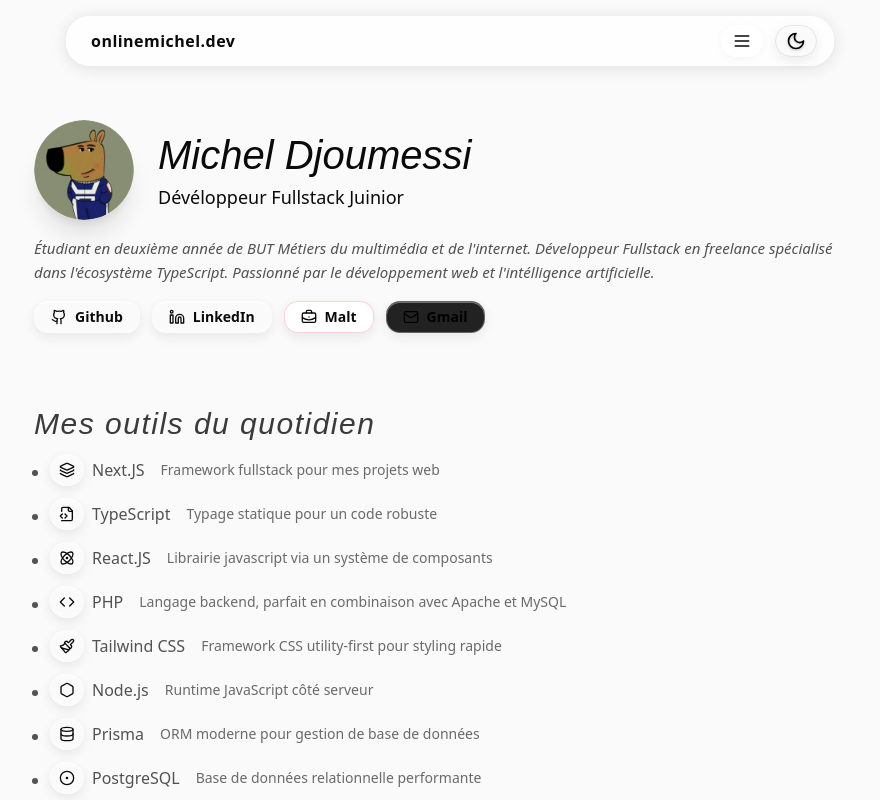
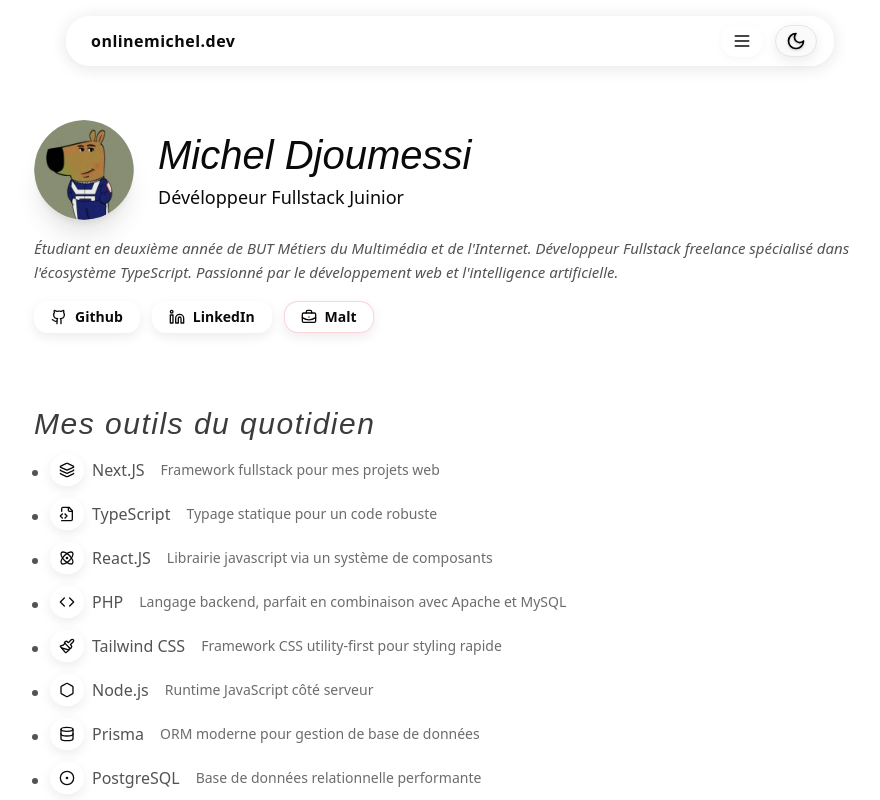
Before and after one commit to michel-DC/Portfolio, a Next.js app: page / in a window 1280 px wide. Shown: the top 800 px of the page, without its empty margins (190-1070 px from the left). Built offline with nearby package versions, Linux system fonts and the light colour scheme; a web font is replaced by a local one.

Commit message:
Refactor layout structure by adding Background component for improved styling and background handling. Update HeroSection text for consistency and clarity. Add MIT License file to the project.

```diff
--- a/src/app/layout.tsx
+++ b/src/app/layout.tsx
@@ -80,7 +80,7 @@
   return (
     <html
       lang="en"
-      className={`h-full bg-background text-foreground ${bricolageGrotesque.variable} ${playfair.variable}`}
+      className={`h-full text-foreground ${bricolageGrotesque.variable} ${playfair.variable}`}
     >
       <head>
         <link
@@ -90,9 +90,11 @@
         />
       </head>
       <body className="font-bricolage-grotesque h-full">
-        <Header />
-        {children}
-        <Footer />
+        <Background>
+          <Header />
+          {children}
+          <Footer />
+        </Background>
       </body>
     </html>
   );
--- a/src/components/background/background.tsx
+++ b/src/components/background/background.tsx
@@ -65,15 +65,16 @@
   }, [theme]);
 
   return (
-    <div ref={rootRef} data-theme={theme} className={`min-h-screen relative`}>
+    <div ref={rootRef} data-theme={theme} className="min-h-screen relative">
       <div
         key={theme}
-        className="absolute inset-0 -z-10 pointer-events-none"
+        className="fixed inset-0 -z-10 pointer-events-none"
         style={{
           backgroundImage: `url(${backgroundUrl}?v=${theme})`,
           backgroundSize: "cover",
           backgroundRepeat: "no-repeat",
           backgroundPosition: "center",
+          backgroundAttachment: "fixed",
         }}
       />
 
--- a/src/components/sections/hero-section.tsx
+++ b/src/components/sections/hero-section.tsx
@@ -55,10 +55,10 @@
         </div>
         <div className="flex flex-col gap-0 mt-4">
           <p className="text-[15px] text-foreground/70 font-normal italic max-w-4xl mb-4 leading-relaxed">
-            Étudiant en deuxième année de BUT Métiers du multimédia et de
-            l&apos;internet. Développeur Fullstack en freelance spécialisé dans
-            l&apos;écosystème TypeScript. Passionné par le développement web et
-            l&apos;intélligence artificielle.
+            Étudiant en deuxième année de BUT Métiers du Multimédia et de
+            l&#39;Internet. Développeur Fullstack freelance spécialisé dans
+            l&#39;écosystème TypeScript. Passionné par le développement web et
+            l&#39;intelligence artificielle.
           </p>
           <div className="flex flex-wrap justify-center sm:justify-start gap-3">
             <Button
@@ -104,7 +104,7 @@
                 <span className="text-foreground">Malt</span>
               </Link>
             </Button>
-            <Button
+            {/* <Button
               asChild
               size="sm"
               className="rounded-xl bg-[#222] hover:bg-[#444] text-black dark:text-foreground font-semibold gap-2 px-4 py-1.5 shadow"
@@ -117,17 +117,17 @@
                 <Mail className="size-4 text-black dark:text-foreground" />{" "}
                 Gmail
               </Link>
-            </Button>
+            </Button> */}
           </div>
         </div>
       </div>
       {/* Bio et boutons sur mobile  */}
       <div className="sm:hidden flex flex-col w-full items-start mt-2">
         <p className="text-[15px] text-foreground/60 font-normal italic max-w-xl mb-5 leading-relaxed">
-          Étudiant en deuxième année de BUT Métiers du multimédia et de
-          l&apos;internet. Développeur Fullstack en freelance spécialisé dans
-          l&apos;écosystème TypeScript. Passionné par le développement web et
-          l&apos;intélligence artificielle.
+          Étudiant en deuxième année de BUT Métiers du Multimédia et de
+          l&#39;Internet. Développeur Fullstack freelance spécialisé dans
+          l&#39;écosystème TypeScript. Passionné par le développement web et
+          l&#39;intelligence artificielle.
         </p>
         <div className="flex flex-wrap justify-start gap-1.5 w-full">
           <Button
```
Also changed, not shown: 1 other file (tests, documents, lock files or other folders).
